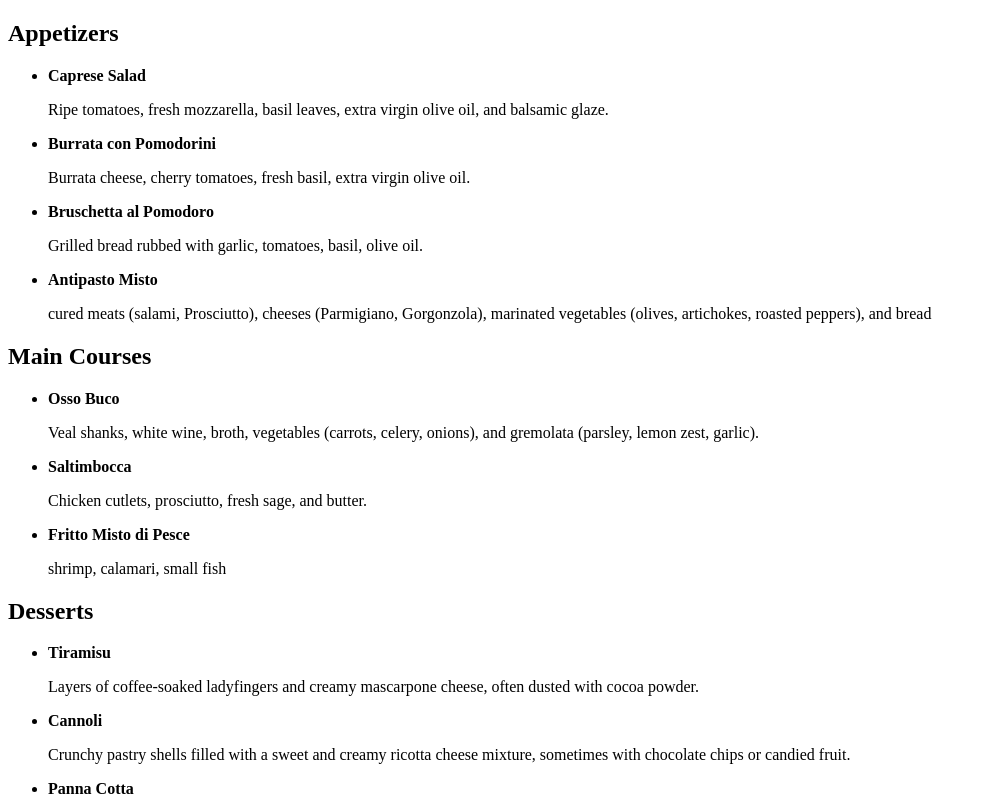
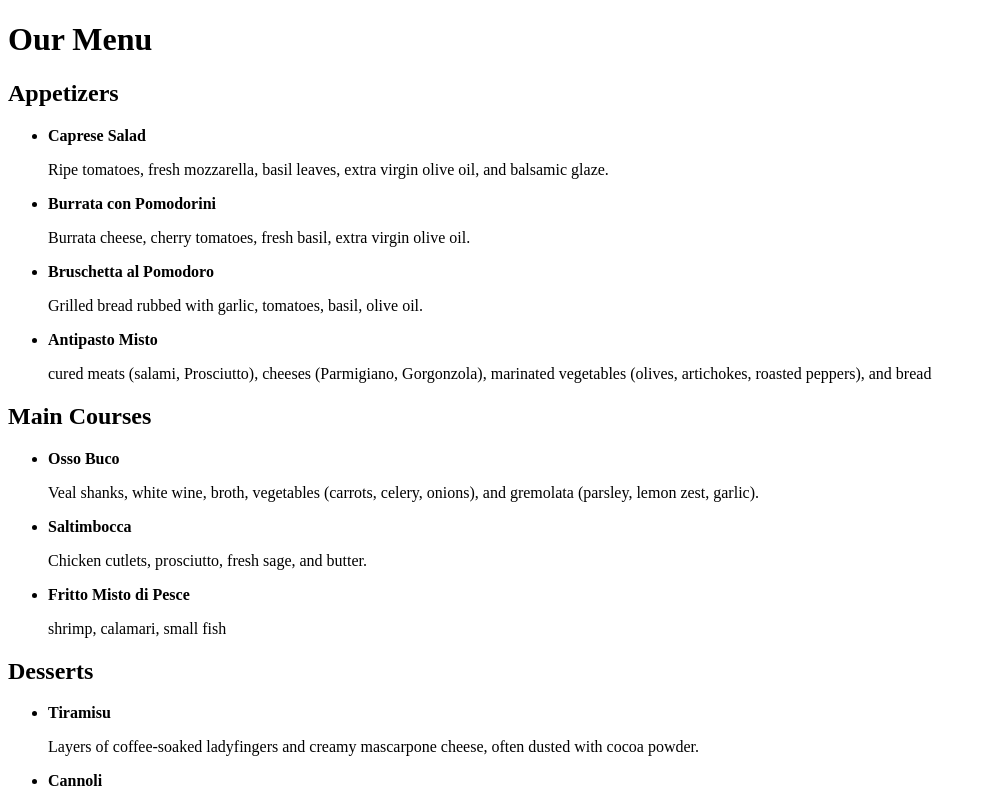
Before and after one commit to KatiaGhezali/html-2-checkpoint, a plain HTML site: page index.html in a window 1280 px wide. Shown: the top 800 px of the page, without its empty margins (0-987 px from the left). Drawn offline with Linux system fonts and the light colour scheme.

Commit message:
Add Missing Header

```diff
--- a/index.html
+++ b/index.html
@@ -6,6 +6,9 @@
     <title>Italian Delight</title>
   </head>
   <body>
+    <header>
+      <h1>Our Menu</h1>
+    </header>
     <section>
       <h2>Appetizers</h2>
       <ul>
```
